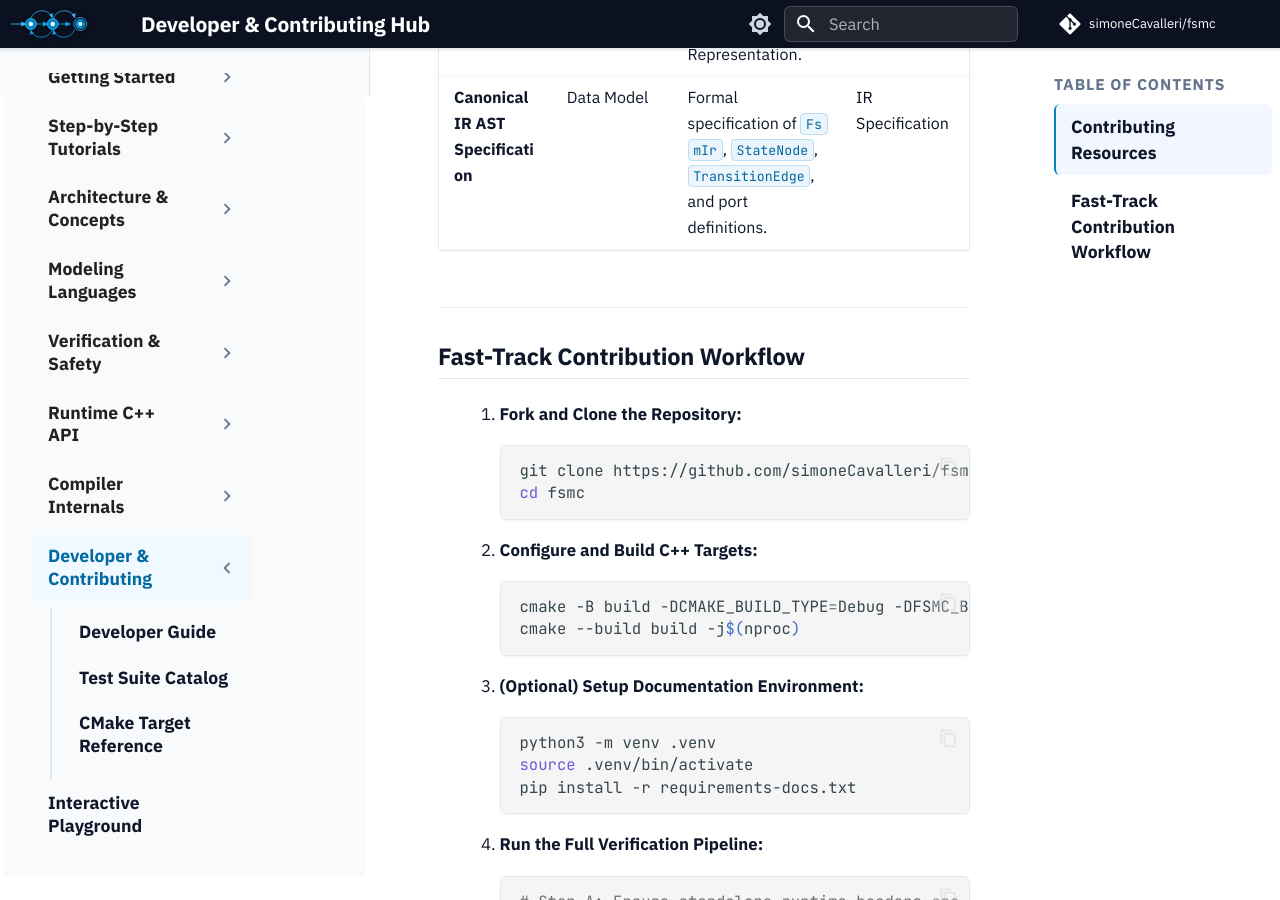
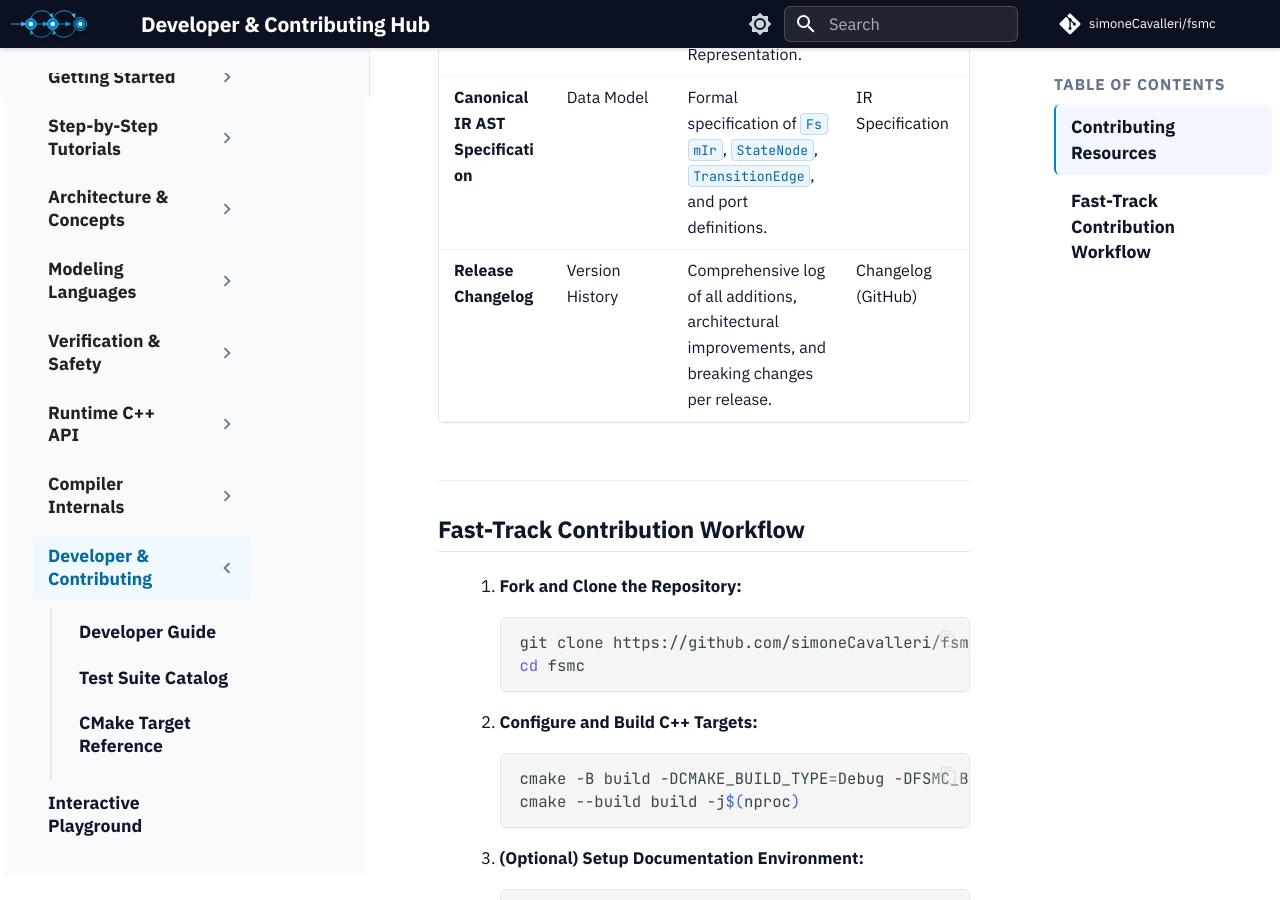
Before and after one commit to simoneCavalleri/fsmc, an MkDocs documentation site: the page built from docs/contributing/index.md, in a window 1280 px wide and 900 px high, scrolled down 1116 px. Built offline with MkDocs 1.6.1 and Material for MkDocs 9.7.7, drawn with Linux system fonts in a browser that asks for light colours; comment, search, counter and statistics services are not loaded.

Commit message:
docs: link changelog and update test catalog suite badge in README

```diff
--- a/docs/contributing/index.md
+++ b/docs/contributing/index.md
@@ -13,6 +13,7 @@ Welcome to the **`fsmc` Developer & Contributing Hub**. Whether you are extendin
 | **CMake Integration Reference** | Build System Automation | Documentation of `fsmc_target_sources` macro and imported CMake interface libraries. | [CMake Reference](../reference/cmake_integration.md) |
 | **Compiler Architecture** | Pipeline & Drivers | Detailed design of compiler stages, data flow, and Intermediate Representation. | [Compiler Architecture](../internals/architecture.md) |
 | **Canonical IR AST Specification** | Data Model | Formal specification of `FsmIr`, `StateNode`, `TransitionEdge`, and port definitions. | [IR Specification](../internals/fsm_ir_specification.md) |
+| **Release Changelog** | Version History | Comprehensive log of all additions, architectural improvements, and breaking changes per release. | [Changelog (GitHub)](https://github.com/simoneCavalleri/fsmc/blob/main/CHANGELOG.md) |
 
 ---
 
```
Also changed, not shown: README.md (+2 -2 lines).
